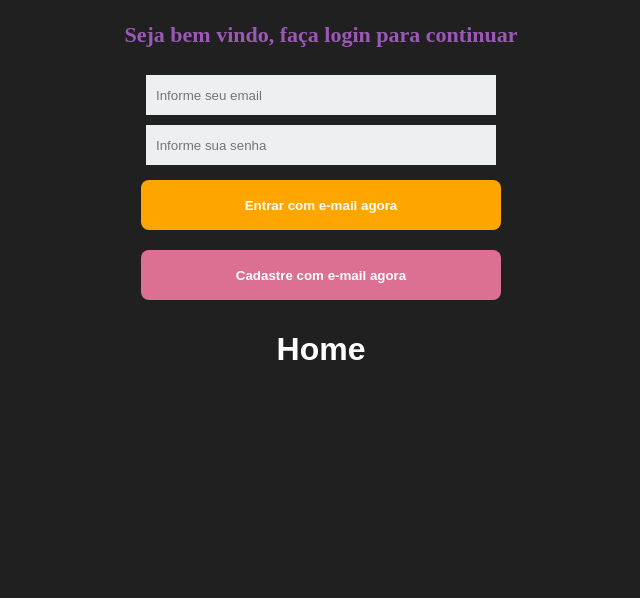
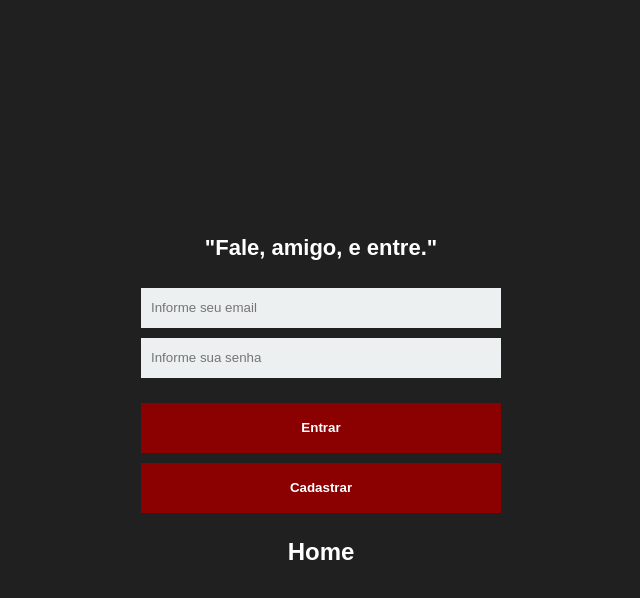
Before and after one commit to MatheusBotelho281/ordenamento-rpg, a Next.js app: page /login in a window 1280 px wide. Shown: the top 598 px of the page, without its empty margins (319-959 px from the left). Built offline with nearby package versions, Linux system fonts and the light colour scheme.

Commit message:
teste firebase

```diff
--- a/src/Login/index.js
+++ b/src/Login/index.js
@@ -10,7 +10,7 @@ export default function LoginPage() {
 
   const login = () => {
     firebase.auth().signInWithEmailAndPassword(email, pass).then(user => {
-      console.log(user)
+      window.location.href(user)
 		})
   }
 
@@ -23,15 +23,17 @@ export default function LoginPage() {
 
   return (
    <Container>
-     <Title>Seja bem vindo, faça login para continuar </Title>
+     <Title>"Fale, amigo, e entre."</Title>
+     <div style={{display: 'flex',flexDirection: 'column', alignItems: 'center',justifyContent: 'center',marginBottom: '15px'}}>
       <Input type="email" placeholder="Informe seu email"
       value={email} onChange={e=> setEmail(e.target.value)}
       />
       <Input type="password" placeholder="Informe sua senha"
       value={pass} onChange={e=> setPass(e.target.value)}
       />
-      <Button onClick={login}> Entrar com e-mail agora </Button>
-      <Button primary onClick={cadastro}> Cadastre com e-mail agora </Button>
+      </div>
+      <Button onClick={login}> Entrar </Button>
+      <Button primary onClick={cadastro}> Cadastrar </Button>
       <a href="/"><HomeButtom>Home</HomeButtom></a>
    </Container>
   );
--- a/src/Login/styles.js
+++ b/src/Login/styles.js
@@ -2,6 +2,7 @@ import styled from "styled-components";
 
 
 export const Container =  styled.div`
+height: 100vh;
     display: flex;
     justify-content: center;
     align-items: center;
@@ -10,7 +11,7 @@ export const Container =  styled.div`
 
 export const Input = styled.input`
     padding: 10px;
-    width: 350px;
+    width: 360px;
     height: 40px;
     border: none;
     background: #ecf0f1;
@@ -24,20 +25,22 @@ export const Button = styled.button`
     width: 360px;
     height: 50px;
     border: none;
-    border-radius: 8px;
-    background: ${props => props.primary ? "palevioletred" : "orange" };;
+    border-radius: none;
+    cursor: pointer;
+    background: ${props => props.primary ? "darkred" : "darkred" };;
     color: #fff;
-    margin: 10px;
+    margin: 5px;
     font-weight: bold;
 `;
 
 export const Title = styled.p`
     font-weight: bold;
-    color: #9b59b6;
+    font-family: 'Cinzel', sans-serif;
+    color: white;
     font-size: 22px;
 `
 
-export const HomeButtom = styled.h1`
+export const HomeButtom = styled.h2`
 font-family: 'Cinzel', sans-serif;
 color: white;
 cursor: pointer;
--- a/src/data/Firebase.js
+++ b/src/data/Firebase.js
@@ -6,10 +6,10 @@ const config = {
   projectId: "ordenamento7",
   storageBucket: "ordenamento7.appspot.com",
   messagingSenderId: "389073548027",
-  appId: "1:389073548027:web:c7816dacd67706588b765e",
-  measurementId: "G-73GT2ZHLXB"
+  appId: "1:389073548027:web:82bbbdc896d3cb0f8b765e",
+  measurementId: "G-1D5K6XHZTL"
 };
 
-firebase.initializeApp(config);
+  firebase.initializeApp;
 
 export default firebase;
```
